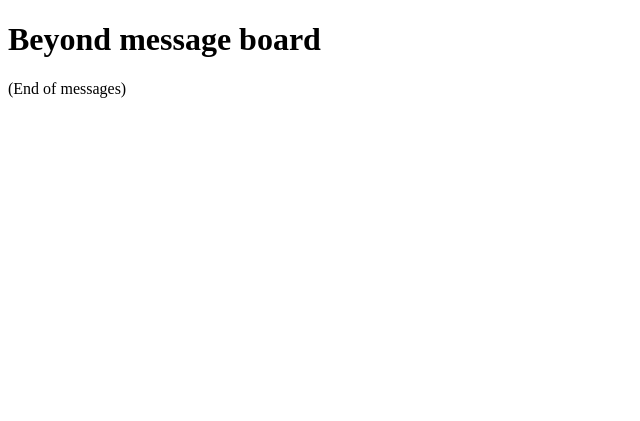
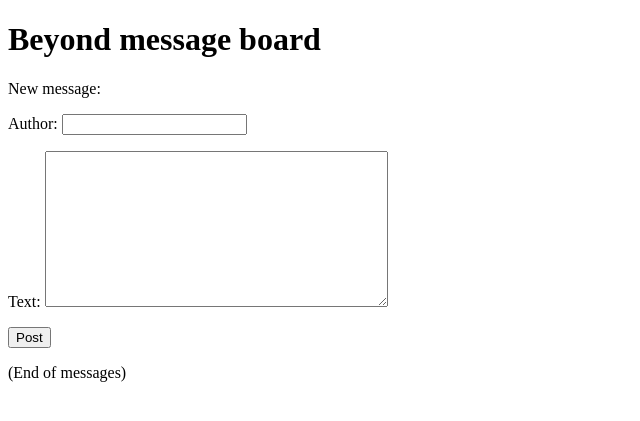
Before and after one commit to jeniaSakirko/beyond-tutorial, a Django app: template msgboard/templates/msgboard/board.html in a window 1280 px wide. Shown: the top 421 px of the page, without its empty margins (0-640 px from the left). Run offline with Django 4.2, Linux system fonts and the light colour scheme; the template is opened without the code that fills it: values that come from a table or form of the project are taken from there, others are empty.

Commit message:
Adding form and desplaying the form on the page

```diff
--- /dev/null
+++ b/msgboard/forms.py
@@ -0,0 +1,8 @@
+from django import forms
+from msgboard.models import Message
+
+
+class MessageForm(forms.ModelForm):
+    class Meta:
+        model = Message
+        fields = ('author', 'text')
--- a/msgboard/templates/msgboard/board.html
+++ b/msgboard/templates/msgboard/board.html
@@ -8,6 +8,14 @@
     </head>
     <body>
         <h1>Beyond message board</h1>
+        <div class="newfrm">
+            <p class="newmsg">New message:</p>
+            <form method="POST">
+                {% csrf_token %}
+                {{ form.as_p }}
+                <input type="submit" value="Post">
+            </form>
+        </div>
         {% for message in messages %}
         <div class="message">
             <p class="author">
```
